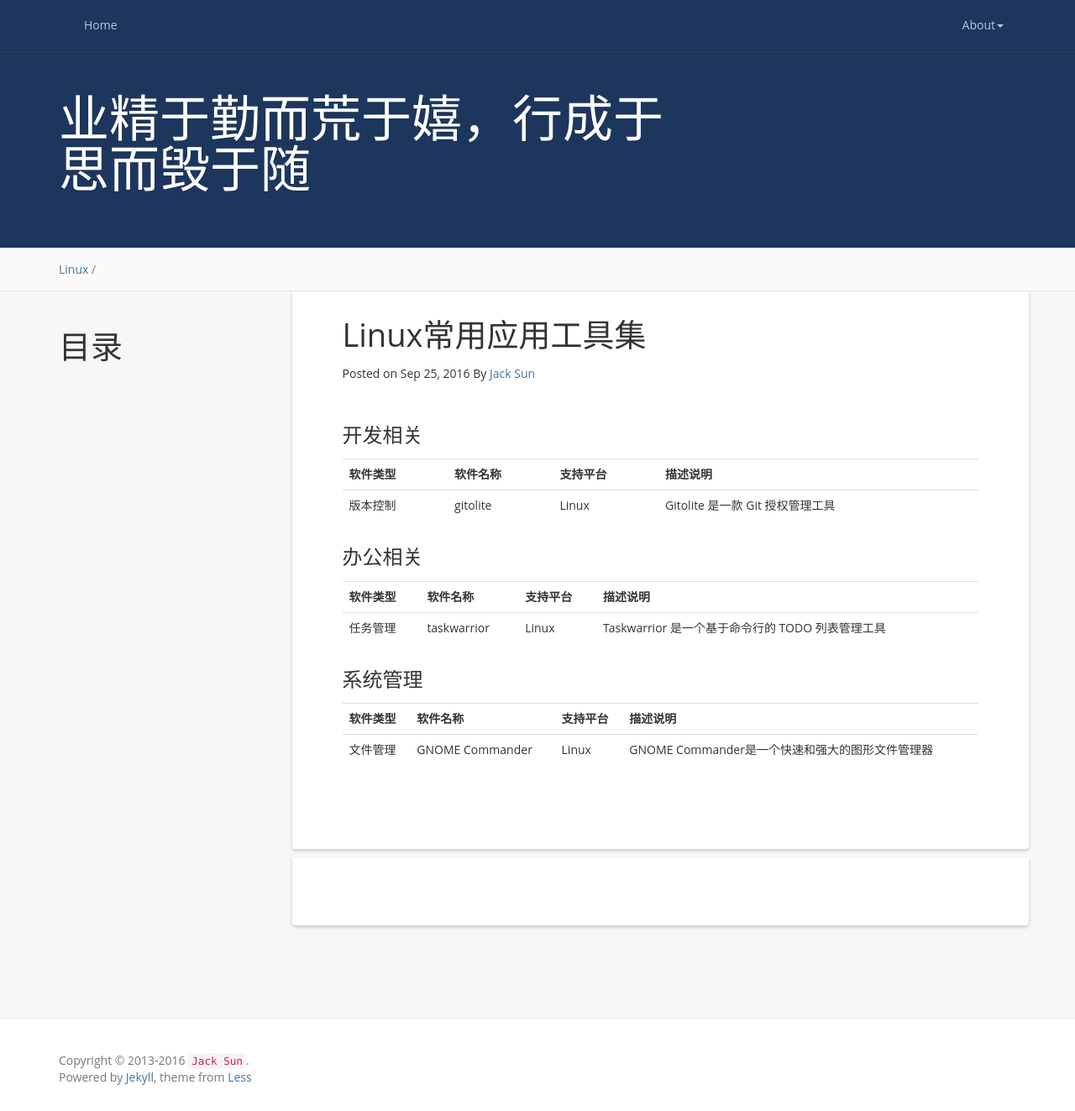
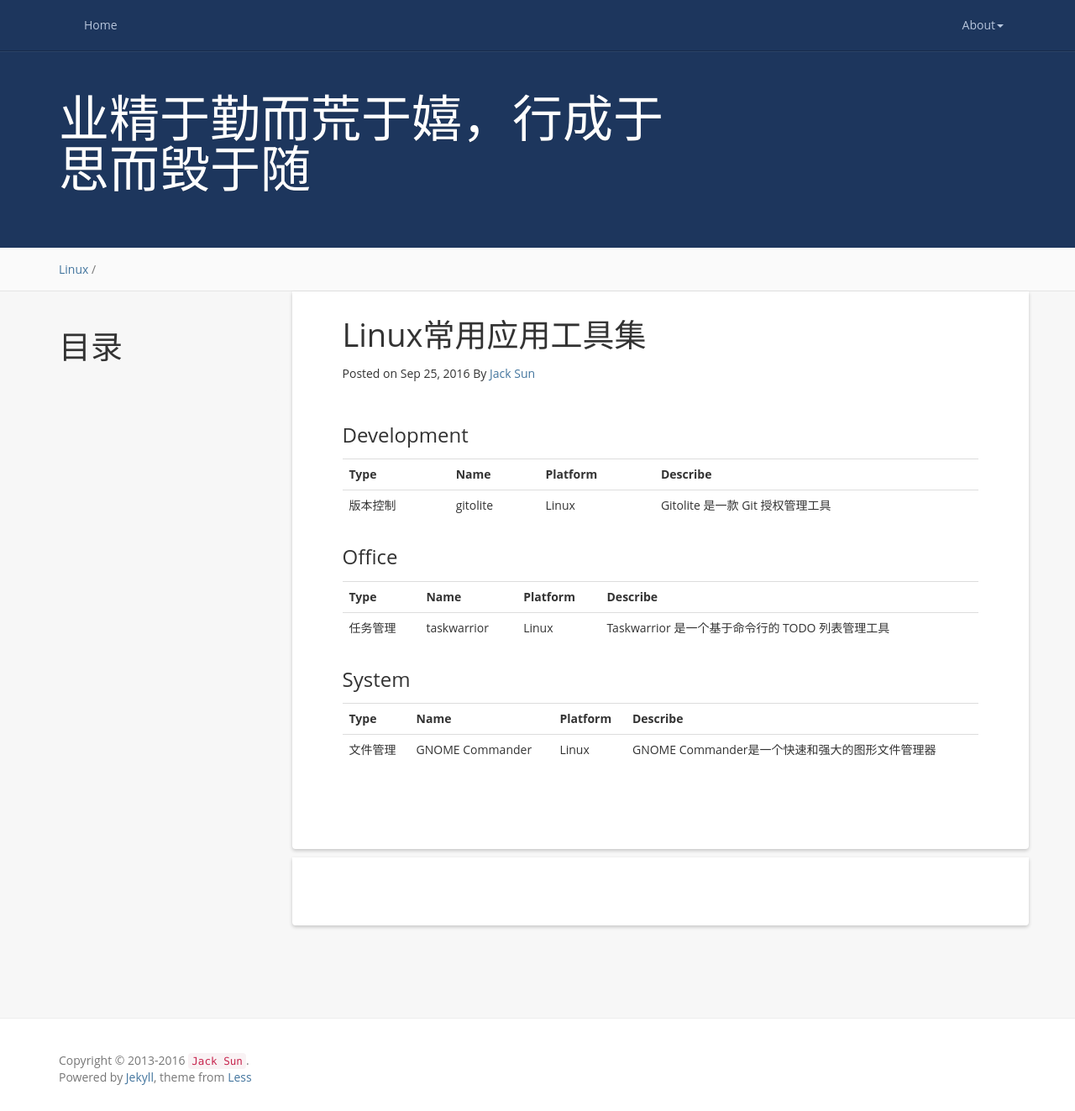
Before and after one commit to sunjiesh/sunjiesh.github.io, a Jekyll site: the page built from _posts/2016-09-25-LinuxApplication.markdown, in a window 1280 px wide and 1323 px high. Shown: the whole window at 84% size. Built offline with Jekyll 4.4.1, drawn with Linux system fonts in a browser that asks for light colours; comment, search, counter and statistics services are not loaded.

Commit message:
Update title of title

```diff
--- a/_posts/2016-09-25-LinuxApplication.markdown
+++ b/_posts/2016-09-25-LinuxApplication.markdown
@@ -5,20 +5,20 @@ date:   2016-09-25 09:23:00 +0800
 categories: Linux
 ---
 
-### 开发相关
+### Development
 <table>
   <tr>
     <th>
-      软件类型
+      Type
     </th>
     <th>
-      软件名称
+      Name
     </th>
     <th>
-      支持平台
+      Platform
     </th>
     <th>
-      描述说明
+      Describe
     </th>
   </tr>
   <tr>
@@ -37,20 +37,20 @@ categories: Linux
   </tr>
 </table>
 
-### 办公相关
+### Office
 <table>
   <tr>
     <th>
-      软件类型
+      Type
     </th>
     <th>
-      软件名称
+      Name
     </th>
     <th>
-      支持平台
+      Platform
     </th>
     <th>
-      描述说明
+      Describe
     </th>
   </tr>
   <tr>
@@ -69,20 +69,20 @@ categories: Linux
   </tr>
 </table>
 
-### 系统管理
+### System
 <table>
   <tr>
     <th>
-      软件类型
+      Type
     </th>
     <th>
-      软件名称
+      Name
     </th>
     <th>
-      支持平台
+      Platform
     </th>
     <th>
-      描述说明
+      Describe
     </th>
   </tr>
   <tr>
```
